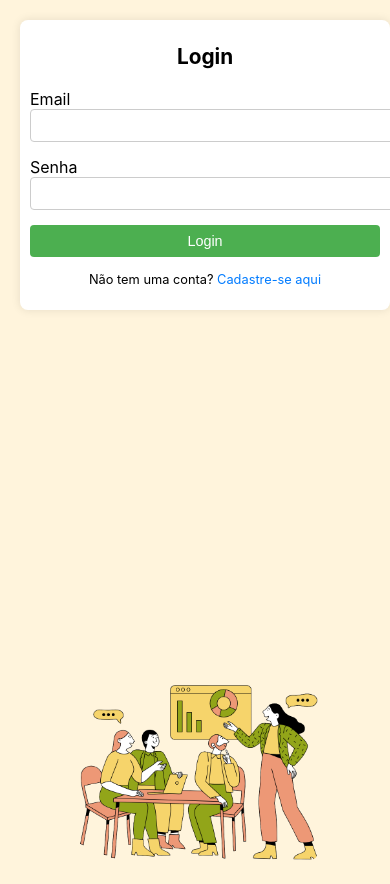
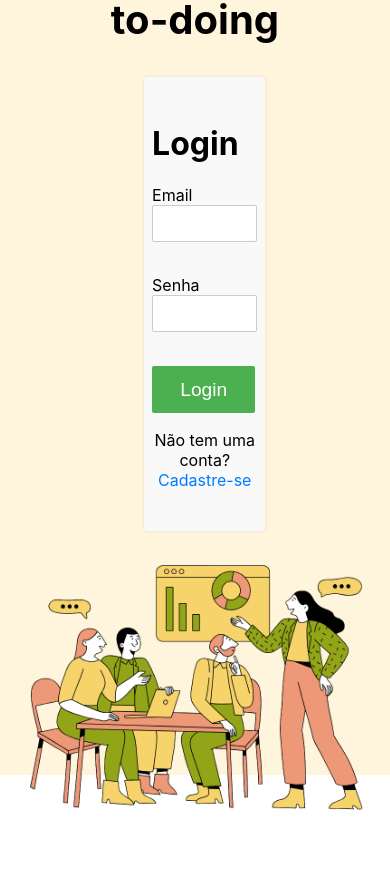
Before and after one commit to celobastos/todo-list, a React (Create React App) app in the folder frontend/: page / in a window 390 px wide. After the commit the page ends 844 px from the top, so only its background shows below. Built offline with nearby package versions, Linux system fonts and the light colour scheme.

Commit message:
style: ajustes de css no cadastro e login

```diff
--- a/frontend/src/pages/CadastroMembro/CadastroMembro.css
+++ b/frontend/src/pages/CadastroMembro/CadastroMembro.css
@@ -1,110 +1,98 @@
-/* Contêiner principal que usa flexbox */
-.main-container {
+.cadastro-title {
+  text-align: center;
+  font-size: 2.5rem;
+  font-weight: bold;
+  margin-bottom: 4vh;
+  color: black;
+}
+
+.cadastro-main-container {
+  display: flex;
+  flex-direction: column;
+  align-items: center;
+  justify-content: center;
+  height: 90vh;
+  padding: 2vw;
+  background-color: #fff4dc;
+}
+
+.cadastro-content-container {
   display: flex;
   justify-content: space-between;
   align-items: center;
-    height: 100vh;
-    padding: 20px;
-    background-color: #f0f0f0;
+  width: 100%;
+  max-width: 90vw;
 }
 
-  .cadastro-container {
-    width: 100%;
-    max-width: 400px;
-    padding: 20px;
+.cadastro-form-container {
+  width: 30%;
+  max-width: 45vw;
+  padding: 3vh 2vw;
+  margin-left: 5vw;
   background-color: #f9f9f9;
-    border-radius: 8px;
-    box-shadow: 0px 0px 10px rgba(0, 0, 0, 0.1);
+  border-radius: 1vw;
+  box-shadow: 0px 0px 1vw rgba(0, 0, 0, 0.1);
 }
 
-  .image-container {
-    max-width: 50%;
+.cadastro-image-container {
+  max-width: 42%;
+  margin-left: 2vw;
+  margin-right: 2vw;
 }
 
-  .image-container img {
-    width: 100%;
+.cadastro-image-container img {
+  width: 80%;
   height: auto;
-    border-radius: 8px;
-  }
-
-  h1 {
-    text-align: center;
-    margin-bottom: 20px;
-    font-size: 1.8rem;
+  border-radius: 1vw;
 }
 
 .cadastro-form {
   display: flex;
   flex-direction: column;
+  max-width: 90%;
 }
 
-
-  .form-group {
-    margin-bottom: 15px;
+.cadastro-form-group {
+  margin-bottom: 3vh;
 }
 
-
-  .form-group label {
+.cadastro-form-group label {
   font-size: 1rem;
-    margin-bottom: 5px;
+  margin-bottom: 1vh;
 }
 
-
-  .form-group input {
-    padding: 0.75rem;
+.cadastro-form-group input {
+  padding: 1vh 1vw;
   font-size: 1rem;
   width: 100%;
   border: 1px solid #ccc;
-    border-radius: 4px;
+  border-radius: 0.5vw;
+  margin-bottom: 1vh;
 }
 
-
-  .btn-cadastro {
-    padding: 0.75rem;
+.cadastro-btn {
+  padding: 1.5vh 0;
   font-size: 1.2rem;
   background-color: #4CAF50;
   color: white;
   border: none;
-    border-radius: 4px;
+  border-radius: 0.5vw;
   cursor: pointer;
-    width: 100%;
-    transition: background-color 0.3s ease;
+  width: 109%;
 }
 
-  .btn-cadastro:hover {
+.cadastro-btn:hover {
   background-color: #45a049;
 }
 
-
 @media (max-width: 768px) {
-    .main-container {
+  .cadastro-content-container {
     flex-direction: column;
-      justify-content: center;
   }
 
-    .image-container {
-      margin-top: 20px;
+  .cadastro-image-container {
+    margin-left: 0;
+    margin-top: 4vh;
     max-width: 100%;
   }
 }
-
-  @media (max-width: 480px) {
-    .cadastro-container {
-      padding: 10px;
-      max-width: 100%;
-    }
-
-    h1 {
-      font-size: 1.3rem;
-    }
-
-    .form-group input {
-      padding: 0.5rem;
-      font-size: 0.8rem;
-    }
-
-    .btn-cadastro {
-      padding: 0.5rem;
-      font-size: 0.9rem;
-    }
-  }
--- a/frontend/src/pages/CadastroMembro/CadastroMembro.tsx
+++ b/frontend/src/pages/CadastroMembro/CadastroMembro.tsx
@@ -2,7 +2,7 @@ import React, { useState } from 'react';
 import { useNavigate } from 'react-router-dom';
 import api from '../../services/api';
 import './CadastroMembro.css';
-import assetCadastro from '../../assets/assetCadastro.png'
+import assetCadastro from '../../assets/assetCadastro.png';
 
 const CadastroMembro: React.FC = () => {
   const [email, setEmail] = useState('');
@@ -16,10 +16,10 @@ const CadastroMembro: React.FC = () => {
       const response = await api.post('/membros', { email, nome, senha });
       const { access_token } = response.data;
 
-      // Salva o token no localStorage após o cadastro bem-sucedido
+      // Save the token in localStorage after successful signup
       localStorage.setItem('token', access_token);
 
-      // Redireciona para a página inicial
+      // Redirect to the homepage
       navigate('/home');
     } catch (error) {
       console.error('Erro ao cadastrar membro:', error);
@@ -28,28 +28,46 @@ const CadastroMembro: React.FC = () => {
   };
 
   return (
-    <div className="main-container">
-      <div className="cadastro-container">
+    <div className="cadastro-main-container">
+      <h2 className="cadastro-title">to-doing</h2>
+      <div className="cadastro-content-container">
+        <div className="cadastro-form-container">
           <h1>Cadastro de Membro</h1>
           <form onSubmit={handleSubmit} className="cadastro-form">
-          <div className="form-group">
+            <div className="cadastro-form-group">
               <label>Email</label>
-            <input type="email" value={email} onChange={(e) => setEmail(e.target.value)} required />
+              <input
+                type="email"
+                value={email}
+                onChange={(e) => setEmail(e.target.value)}
+                required
+              />
             </div>
-          <div className="form-group">
+            <div className="cadastro-form-group">
               <label>Nome</label>
-            <input type="text" value={nome} onChange={(e) => setNome(e.target.value)} required />
+              <input
+                type="text"
+                value={nome}
+                onChange={(e) => setNome(e.target.value)}
+                required
+              />
             </div>
-          <div className="form-group">
+            <div className="cadastro-form-group">
               <label>Senha</label>
-            <input type="password" value={senha} onChange={(e) => setSenha(e.target.value)} required />
+              <input
+                type="password"
+                value={senha}
+                onChange={(e) => setSenha(e.target.value)}
+                required
+              />
             </div>
-          <button type="submit" className="btn-cadastro">Cadastrar</button>
+            <button type="submit" className="cadastro-btn">Cadastrar</button>
           </form>
         </div>
 
-      <div className="image-container">
+        <div className="cadastro-image-container">
           <img src={assetCadastro} alt="Imagem de cadastro" />
+        </div>
       </div>
     </div>
   );
--- a/frontend/src/pages/Login/Login.css
+++ b/frontend/src/pages/Login/Login.css
@@ -1,71 +1,84 @@
+.to-doing-title {
+  text-align: center;
+  font-size: 2.5rem;
+  font-weight: bold;
+  margin-bottom: 4vh;
+  color: black;
+}
+
 .main-container {
+  display: flex;
+  flex-direction: column;
+  align-items: center;
+  justify-content: center;
+  height: 90vh;
+  padding: 2vw;
+  background-color: #fff4dc;
+}
+
+.content-container {
   display: flex;
   justify-content: space-between;
   align-items: center;
-  height: 100vh;
-  background-color: #fff4dc;
+  width: 100%;
+  max-width: 90vw;
 }
+
+.login-container {
+  width: 30%;
+  max-width: 45vw;
+  padding: 3vh 2vw;
+  margin-left: 5vw;
+  background-color: #f9f9f9;
+  border-radius: 1vw;
+  box-shadow: 0px 0px 1vw rgba(0, 0, 0, 0.1);
+}
+
 .image-container {
-  max-width: 70%;
+  max-width: 42%;
+  margin-left: 2vw;
+  margin-right: 2vw;
 }
 
 .image-container img {
   width: 100%;
   height: auto;
-  border-radius: 8px;
+  border-radius: 1vw;
 }
-
-
-.login-container {
-  width: 100%;
-  max-width: 400px;
-  margin: 0 auto;
-  padding: 20px;
-  justify-self: end;
-  background-color: #ffffff;
-  border-radius: 8px;
-  box-shadow: 0px 0px 10px rgba(0, 0, 0, 0.1);
-}
-
-h1 {
-  text-align: center;
-  margin-bottom: 20px;
-  font-size: 1.8rem;
-}
-
 
 .login-form {
   display: flex;
   flex-direction: column;
+  max-width: 90%;
 }
 
 .form-group {
-  margin-bottom: 15px;
+  margin-bottom: 3vh;
 }
 
 .form-group label {
   font-size: 1rem;
-  margin-bottom: 5px;
+  margin-bottom: 1vh;
 }
 
 .form-group input {
-  padding: 0.75rem;
+  padding: 1vh 1vw;
   font-size: 1rem;
   width: 100%;
   border: 1px solid #ccc;
-  border-radius: 4px;
+  border-radius: 0.5vw;
+  margin-bottom: 1vh;
 }
 
 .btn-login {
-  padding: 0.75rem;
+  padding: 1.5vh 0;
   font-size: 1.2rem;
   background-color: #4CAF50;
   color: white;
   border: none;
-  border-radius: 4px;
+  border-radius: 0.5vw;
   cursor: pointer;
-  width: 100%;
-  transition: background-color 0.3s ease;
+  width: 109%;
 }
 
 .btn-login:hover {
@@ -74,7 +87,7 @@ h1 {
 
 .signup-link {
   text-align: center;
-  margin-top: 15px;
+  margin-top: 2vh;
 }
 
 .signup-link p {
@@ -84,60 +97,20 @@ h1 {
 .signup-link a {
   color: #007bff;
   text-decoration: none;
-  transition: color 0.3s ease;
 }
 
 .signup-link a:hover {
   text-decoration: underline;
-  color: #0056b3;
 }
 
 @media (max-width: 768px) {
-  .login-container {
-      padding: 15px;
-      max-width: 90%;
+  .content-container {
+    flex-direction: column;
   }
 
-  h1 {
-      font-size: 1.5rem;
-  }
-
-  .form-group input {
-      padding: 0.6rem;
-      font-size: 0.9rem;
-  }
-
-  .btn-login {
-      padding: 0.6rem;
-      font-size: 1rem;
-  }
-
-  .signup-link p {
-      font-size: 0.9rem;
+  .image-container {
+    margin-left: 0;
+    margin-top: 4vh;
+    max-width: 100%;
   }
 }
-
-@media (max-width: 480px) {
-  .login-container {
-      padding: 10px;
-      max-width: 100%;
-  }
-
-  h1 {
-      font-size: 1.3rem;
-  }
-
-  .form-group input {
-      padding: 0.5rem;
-      font-size: 0.8rem;
-  }
-
-  .btn-login {
-      padding: 0.5rem;
-      font-size: 0.9rem;
-  }
-
-  .signup-link p {
-      font-size: 0.8rem;
-  }
-}
--- a/frontend/src/pages/Login/Login.tsx
+++ b/frontend/src/pages/Login/Login.tsx
@@ -15,7 +15,7 @@ const Login: React.FC = () => {
       const response = await api.post('/auth/login', { email, senha });
       const { access_token } = response.data;
 
-      // Salva o token no localStorage
+      // Save the token in localStorage
       localStorage.setItem('token', access_token);
 
       navigate('/home');
@@ -27,6 +27,11 @@ const Login: React.FC = () => {
 
   return (
     <div className="main-container">
+      {/* Add the "to-doing" title here at the top */}
+      <h2 className="to-doing-title">to-doing</h2>
+
+      {/* Flexbox container for the login form and image */}
+      <div className="content-container">
         <div className="login-container">
           <h1>Login</h1>
           <form onSubmit={handleSubmit} className="login-form">
@@ -40,14 +45,15 @@ const Login: React.FC = () => {
             </div>
             <button type="submit" className="btn-login">Login</button>
           </form>
-
           <div className="signup-link">
-          <p>Não tem uma conta? <Link to="/cadastro-membro">Cadastre-se aqui</Link></p>
+            <p>Não tem uma conta? <Link to="/cadastro-membro">Cadastre-se</Link></p>
           </div>
         </div>
 
+        {/* Div for the image beside the login form */}
         <div className="image-container">
           <img src={assetLogin} alt="Imagem de exemplo" />
+        </div>
       </div>
     </div>
   );
```
Lines whose indentation alone changed are shown as unchanged.
